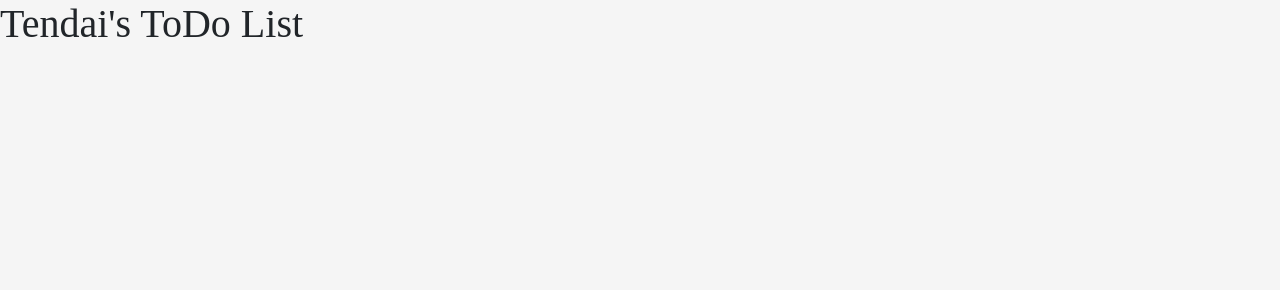
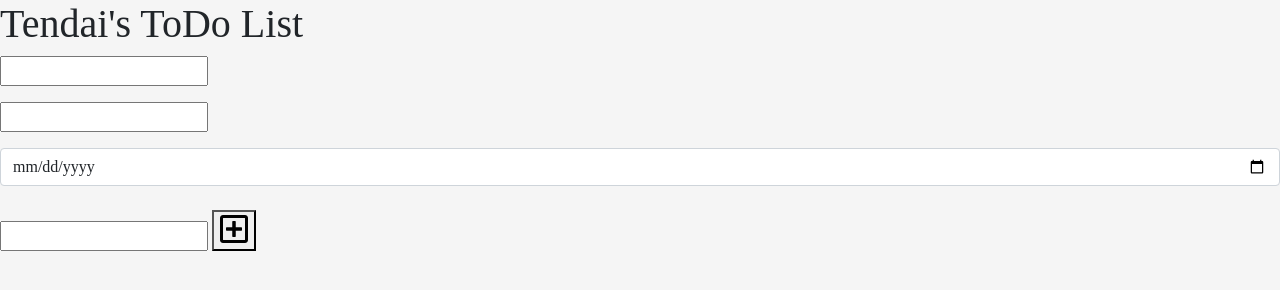
Before and after one commit to tnyandoro/Q_and_A, a website built with webpack: page dist/index.html in a window 1280 px wide. Built offline with nearby package versions, Linux system fonts and the light colour scheme.

Commit message:
Add the submit button

```diff
--- a/dist/index.html
+++ b/dist/index.html
@@ -15,7 +15,16 @@
      <header>
        <h1>Tendai's ToDo List</h1>
      </header>
+     <form>
+       <input type="text" class="todo-input mb-3"> <br>
+       <input type="text"class="mb-3"> <br>
+       <input type="date" name="" id="input" class="form-control"> <br>
+       <input type="text">
+       <button type="submit" class="todo-button">
+        <i class="far fa-plus-square fa-2x"></i>
+       </button>
 
+     </form>
 
    <script src="bundle.js"></script>
    <script src="https://cdn.jsdelivr.net/npm/@popperjs/core@2.6.0/dist/umd/popper.min.js" integrity="sha384-KsvD1yqQ1/1+IA7gi3P0tyJcT3vR+NdBTt13hSJ2lnve8agRGXTTyNaBYmCR/Nwi" crossorigin="anonymous"></script>
```
